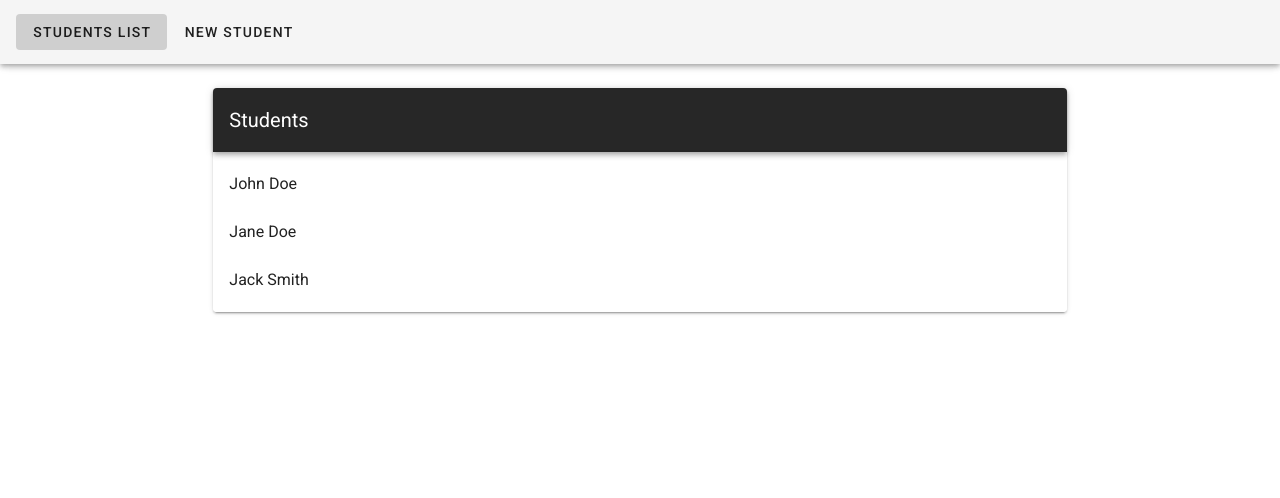
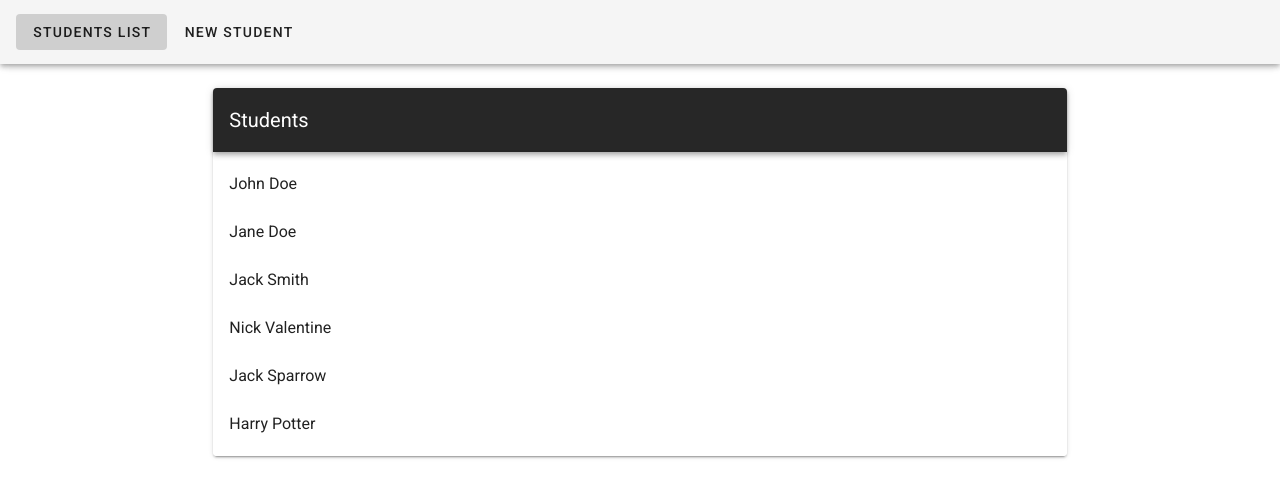
Before and after one commit to Dmitry-White/Vue.js-Playground, a Vue app in the folder vue-vuex/: page / in a window 1280 px wide. Shown: the top 498 px of the page. Built offline with nearby package versions, Linux system fonts and the light colour scheme; data requests are answered from the project's data file.

Commit message:
Add setStudent and addStudent mutations

```diff
--- a/vue-vuex/db.json
+++ b/vue-vuex/db.json
@@ -14,6 +14,21 @@
       "firstName": "Jack",
       "lastName": "Smith",
       "id": 2
+    },
+    {
+      "firstName": "Nick",
+      "lastName": "Valentine",
+      "id": 3
+    },
+    {
+      "firstName": "Jack",
+      "lastName": "Sparrow",
+      "id": 4
+    },
+    {
+      "firstName": "Harry",
+      "lastName": "Potter",
+      "id": 5
     }
   ]
 }
--- a/vue-vuex/src/App.vue
+++ b/vue-vuex/src/App.vue
@@ -26,8 +26,8 @@ export default {
     EditStudent,
   },
   async created() {
-    const students = (await axios.get("http://localhost:3000/students")).data;
-    this.$store.commit("setStudents", students);
+    const students = await axios.get("http://localhost:3000/students");
+    this.$store.commit("setStudents", students.data);
   },
 };
 </script>
--- a/vue-vuex/src/components/NewStudent.vue
+++ b/vue-vuex/src/components/NewStudent.vue
@@ -5,7 +5,7 @@
         <v-toolbar dark>
           <v-toolbar-title>New Student</v-toolbar-title>
         </v-toolbar>
-        <v-form>
+        <v-form @submit.prevent="submit">
           <v-container>
             <v-layout>
               <v-flex xs12 md4>
@@ -14,7 +14,7 @@
               </v-flex>
             </v-layout>
           </v-container>
-          <v-btn @click="submit">submit</v-btn>
+          <v-btn type="submit">submit</v-btn>
         </v-form>
       </v-card>
     </v-flex>
@@ -25,6 +25,7 @@
 
 <script>
 import axios from "axios";
+import { mapMutations } from 'vuex';
 
 import Students from "./Students";
 
@@ -38,11 +39,18 @@ export default {
     lastName: "",
   }),
   methods: {
+    ...mapMutations([
+      'addStudent',
+    ]),
     async submit() {
-      axios.post("http://localhost:3000/students", {
+      const student = await axios.post("http://localhost:3000/students", {
         firstName: this.firstName,
         lastName: this.lastName,
       });
+      this.addStudent(student.data);
+
+      this.firstName = "";
+      this.lastName = "";
     },
   },
 };
--- a/vue-vuex/src/plugins/store.js
+++ b/vue-vuex/src/plugins/store.js
@@ -18,6 +18,9 @@ const storeOptions = {
   mutations: {
     setStudents(state, students) {
       state.students = students;
+    },
+    addStudent(state, student) {
+      state.students.push(student);
     }
   },
   actions: {
```
